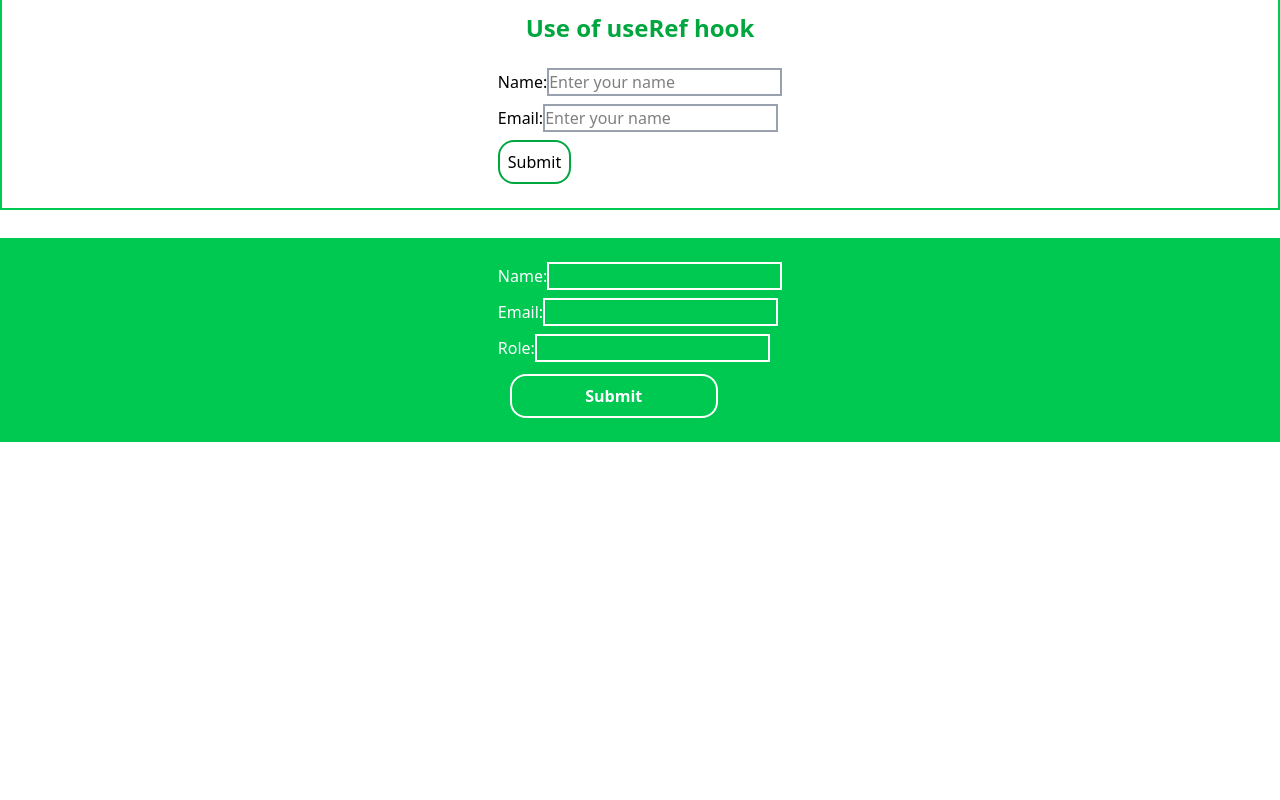
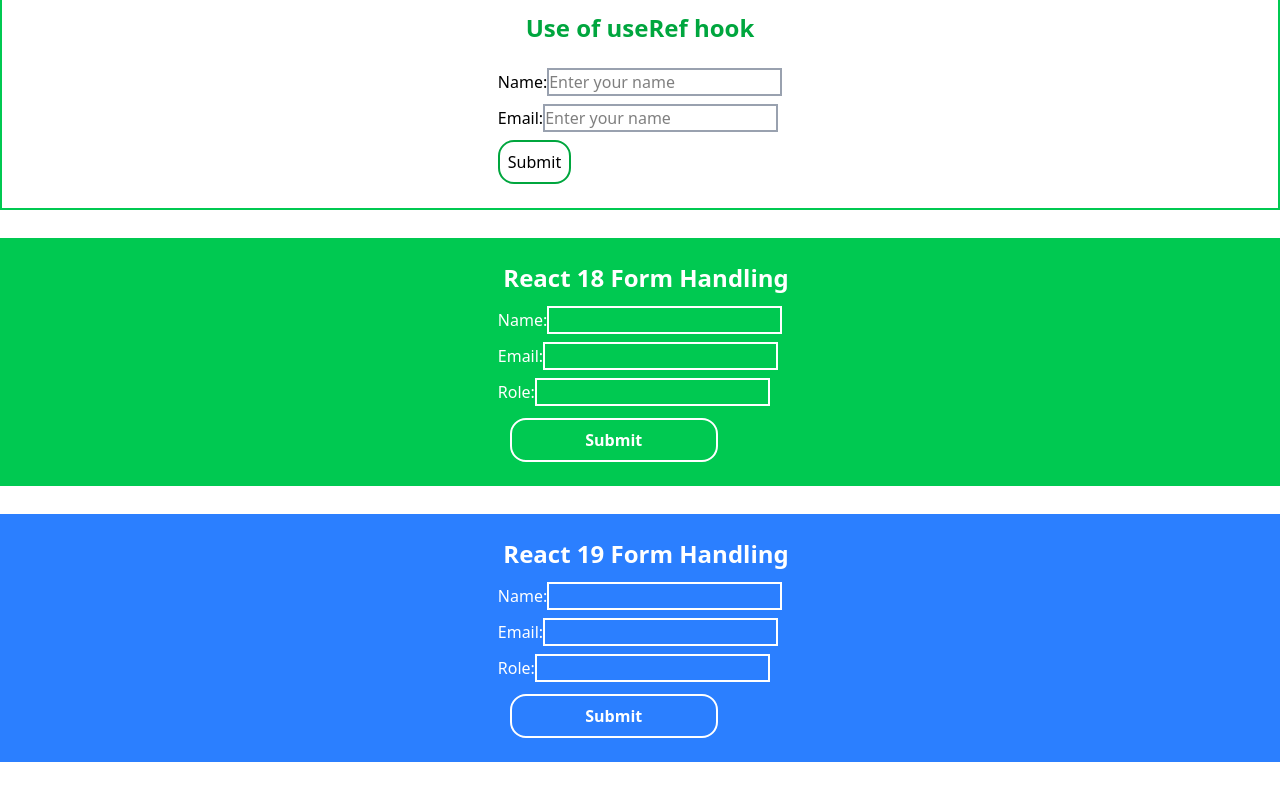
Before and after one commit to YashMishra0101/Interview-Preparation, a React (Vite) app in the folder react-section/react-practice-vite/: page / in a window 1280 px wide. Shown: the part 3760-4560 px from the top of the page. Before the commit the page ends 4258 px from the top, so only its background shows below. Built offline with nearby package versions, Linux system fonts and the light colour scheme.

Commit message:
Learning React 19 form and Shifted t  npm to pnpm

```diff
--- /dev/null
+++ b/react-section/react-practice-vite/pnpm-workspace.yaml
@@ -0,0 +1,3 @@
+ignoredBuiltDependencies:
+  - '@tailwindcss/oxide'
+  - esbuild
--- a/react-section/react-practice-vite/src/App.jsx
+++ b/react-section/react-practice-vite/src/App.jsx
@@ -9,9 +9,9 @@ import Clock from "./Clock";
 import FetchEmployess from "./FetchEmployess";
 import ReactCss from "./ReactCSS";
 import UseRef from "./UseRef";
-import ReactForm from "./ReactForm"
+import React18Form from "./React18Form";
+import React19Form from "./React19Form";
 // import Practice from "./Practice.jsx";
-
 
 function App() {
   return (
@@ -25,9 +25,10 @@ function App() {
         <SkillsCheckbox />
         <Clock />
         <FetchEmployess />
-        <ReactCss/>
-        <UseRef/>
-        <ReactForm/>
+        <ReactCss />
+        <UseRef />
+        <React18Form />
+        <React19Form/>
         {/* <Practice /> */}
       </div>
     </>
--- /dev/null
+++ b/react-section/react-practice-vite/src/React18Form.jsx
@@ -0,0 +1,77 @@
+import { useState } from "react";
+
+const ReactForm = () => {
+  const [formData, setFormData] = useState({
+    dname: "",
+    demail: "",
+    drole: "",
+  });
+
+  const inputFieldHandler = (e) => {
+    const { name, value } = e.target;
+    setFormData((prev) => ({
+      ...prev,
+      [name]: value,
+    }));
+  };
+  const formSubmitHandler = (e) => {
+    e.preventDefault();
+    console.log(formData);
+    alert("Form Submited Successfully");
+    setFormData({
+      dname: "",
+      demail: "",
+      drole: "",
+    });
+  };
+  return (
+    <>
+      <div className="flex justify-center flex-col items-center bg-green-500 mt-7 py-6">
+        <h2 className="text-white mb-3 font-bold ml-3 text-2xl">React 18 Form Handling</h2>
+        <form className="text-white" onSubmit={formSubmitHandler}>
+          <div>
+            <label htmlFor="developerName">Name:</label>
+            <input
+              type="text"
+              name="dname"
+              id="developerName"
+              value={formData.dname}
+              onChange={inputFieldHandler}
+              className="border-2 border-white outline-0"
+            />
+          </div>
+          <div>
+            <label htmlFor="developerEmail">Email:</label>
+            <input
+              type="email"
+              name="demail"
+              id="developerEmail"
+              value={formData.demail}
+              onChange={inputFieldHandler}
+              className="border-2 border-white outline-0 mt-2"
+            />
+          </div>
+          <div>
+            <label htmlFor="developerRole">Role:</label>
+            <input
+              type="text"
+              name="drole"
+              id="developerRole"
+              value={formData.drole}
+              onChange={inputFieldHandler}
+              className="border-2 border-white outline-0 mt-2"
+            />
+          </div>
+          <button
+            type="submit"
+            className="border-2 w-52 border-white text-white font-semibold hover:text-lg p-2 rounded-2xl cursor-pointer mt-3 ml-3"
+          >
+            Submit
+          </button>
+        </form>
+      </div>
+    </>
+  );
+};
+
+export default ReactForm;
--- a/react-section/react-practice-vite/src/ReactForm.jsx
+++ b/react-section/react-practice-vite/src/React19Form.jsx
@@ -1,52 +1,44 @@
 import { useState } from "react";
 
-const ReactForm = () => {
-  const [formData, setFormData] = useState({
-    dname: "",
-    demail: "",
-    drole: "",
-  });
+// FormData automatically collects ALL form data from inputs that have a name attribute inside the form.
+const React19Form = () => {
+  const formSubmitHandler = (formData) => {
+    const dname = formData.get("developerName");
+    const demail = formData.get("developerEmail");
+    const drole = formData.get("developerRole");
+    console.log(dname);
+    console.log(demail);
+    console.log(drole);
+    if(dname.length===0 || demail.length === 0 || drole.length ===0){
 
-  const inputFieldHandler = (e) => {
-    const { name, value } = e.target;
-    setFormData((prev) => ({
-      ...prev,
-      [name]: value,
-    }));
-  };
-  const formSubmitHandler = (e) => {
-    e.preventDefault();
-    console.log(formData);
-    alert("Form Submited Successfully");
-    setFormData({
-      dname: "",
-      demail: "",
-      drole: "",
-    });
+
+    }
   };
   return (
     <>
-      <div className="flex justify-center items-center bg-green-500 mt-7 py-6">
-        <form className="text-white" onSubmit={formSubmitHandler}>
+      <div className="flex justify-center flex-col items-center bg-blue-500 mt-7 py-6">
+        <h2 className="text-white mb-3 font-bold ml-3 text-2xl">
+          React 19 Form Handling
+        </h2>
+
+        <form className="text-white" action={formSubmitHandler}>
           <div>
             <label htmlFor="developerName">Name:</label>
             <input
               type="text"
-              name="dname"
+              name="developerName"
               id="developerName"
-              value={formData.dname}
-              onChange={inputFieldHandler}
+              required //HTML5 feature
               className="border-2 border-white outline-0"
             />
           </div>
           <div>
             <label htmlFor="developerEmail">Email:</label>
             <input
-              type="text"
-              name="demail"
+              type="email"
+              name="developerEmail"
               id="developerEmail"
-              value={formData.demail}
-              onChange={inputFieldHandler}
+              required
               className="border-2 border-white outline-0 mt-2"
             />
           </div>
@@ -54,10 +46,9 @@ const ReactForm = () => {
             <label htmlFor="developerRole">Role:</label>
             <input
               type="text"
-              name="drole"
+              name="developerRole"
               id="developerRole"
-              value={formData.drole}
-              onChange={inputFieldHandler}
+              required
               className="border-2 border-white outline-0 mt-2"
             />
           </div>
@@ -73,4 +64,4 @@ const ReactForm = () => {
   );
 };
 
-export default ReactForm;
+export default React19Form;
```
Also changed, not shown: 2 other files (tests, documents, lock files or other folders).
